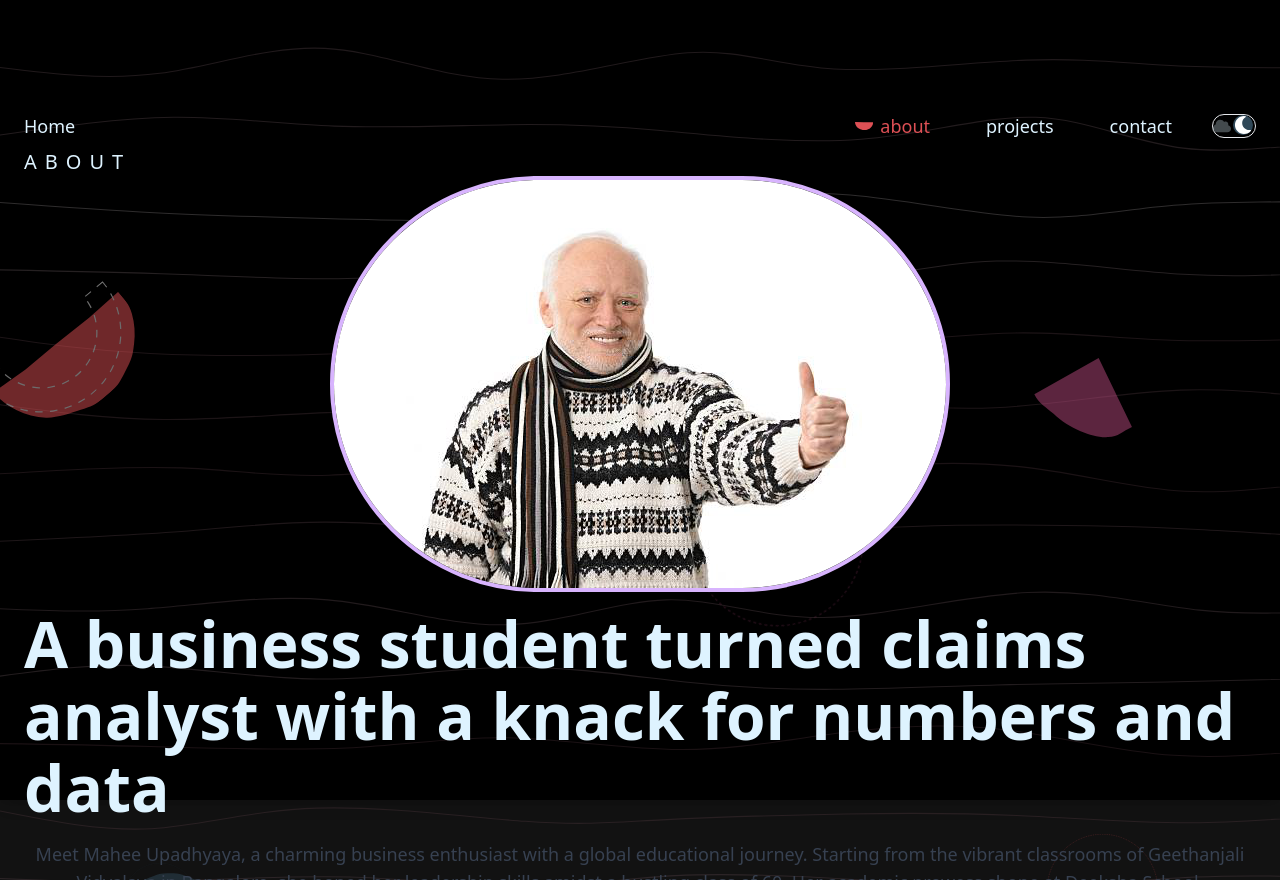
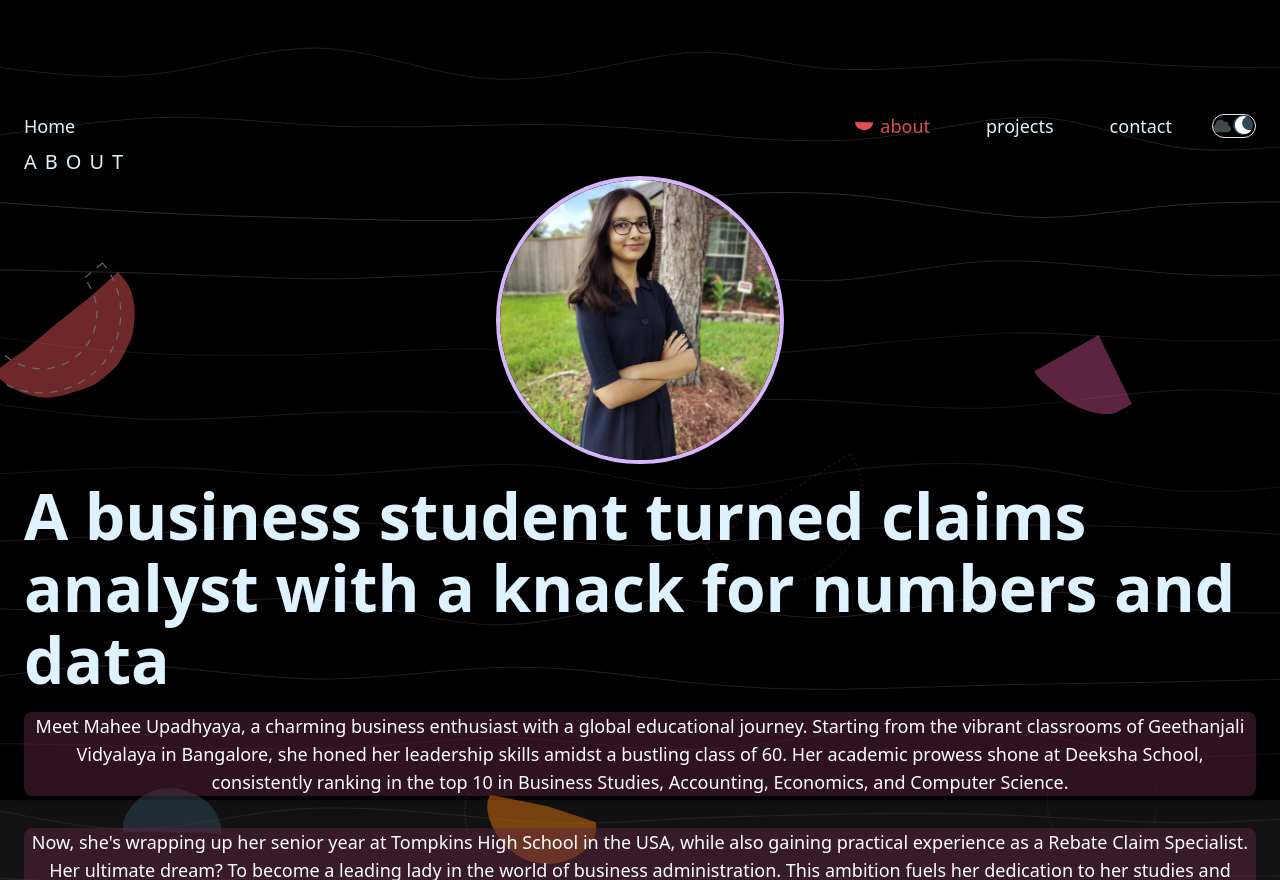
Before and after one commit to MaheeExec/MaheeExec.github.io, a Next.js app: page /about in a window 1280 px wide. Built offline with nearby package versions, Linux system fonts and the light colour scheme; no server answers; a web font is replaced by a local one.

Commit message:
working changes

```diff
--- a/components/About/About.tsx
+++ b/components/About/About.tsx
@@ -19,16 +19,16 @@ export default function About() {
   }
 
   return (
-    <SectionLayout className="w-full items-start mb-20 bg-pink-50 p-6 rounded-lg shadow-lg">
+    <SectionLayout className="bg-pink-50 mb-20 w-full items-start rounded-lg p-6 shadow-lg">
       <div className="flex flex-col items-center">
         <SubHeading dark align={Align.Left} className="text-purple-600">
           About
         </SubHeading>
 
         <img
-          src="/images/headshot.png"
+          src="/images/headshot.jpg"
           alt="Headshot"
-          className="rounded-full border-4 border-purple-300 shadow-md mb-4"
+          className="mb-4 h-72 w-72 rounded-full border-4 border-purple-300 object-cover shadow-md"
         />
 
         <Heading size="sm" dark className="font-extrabold text-purple-700">
@@ -36,7 +36,7 @@ export default function About() {
           data
         </Heading>
 
-        <p className="text-gray-700 text-center mt-4">
+        <p className="mt-4 mb-4 rounded-lg bg-customPurple bg-opacity-50 text-center text-lg text-white transition-all duration-200 ease-in-out">
           Meet Mahee Upadhyaya, a charming business enthusiast with a global
           educational journey. Starting from the vibrant classrooms of
           Geethanjali Vidyalaya in Bangalore, she honed her leadership skills
@@ -45,9 +45,9 @@ export default function About() {
           Accounting, Economics, and Computer Science.
         </p>
 
-        <p className="text-gray-700 text-center mt-4">
-          Now, she&apos;s wrapping up her senior year at Tompkins High School in the
-          USA, while also gaining practical experience as a Rebate Claim
+        <p className="mt-4 mb-4 rounded-lg bg-customPurple bg-opacity-50 text-center text-lg text-white transition-all duration-200 ease-in-out">
+          Now, she&apos;s wrapping up her senior year at Tompkins High School in
+          the USA, while also gaining practical experience as a Rebate Claim
           Specialist. Her ultimate dream? To become a leading lady in the world
           of business administration. This ambition fuels her dedication to her
           studies and future career.
--- a/tailwind.config.js
+++ b/tailwind.config.js
@@ -17,6 +17,7 @@ module.exports = {
         red: "#DE5055",
         orange: "#DF7410",
         teal: "#2F4858",
+        customPurple: '#5C253F',
       },
       fontFamily: {
         serif: [
```
Also changed, not shown: public/images/headshot.jpg (added), public/images/headshot.png (deleted).
